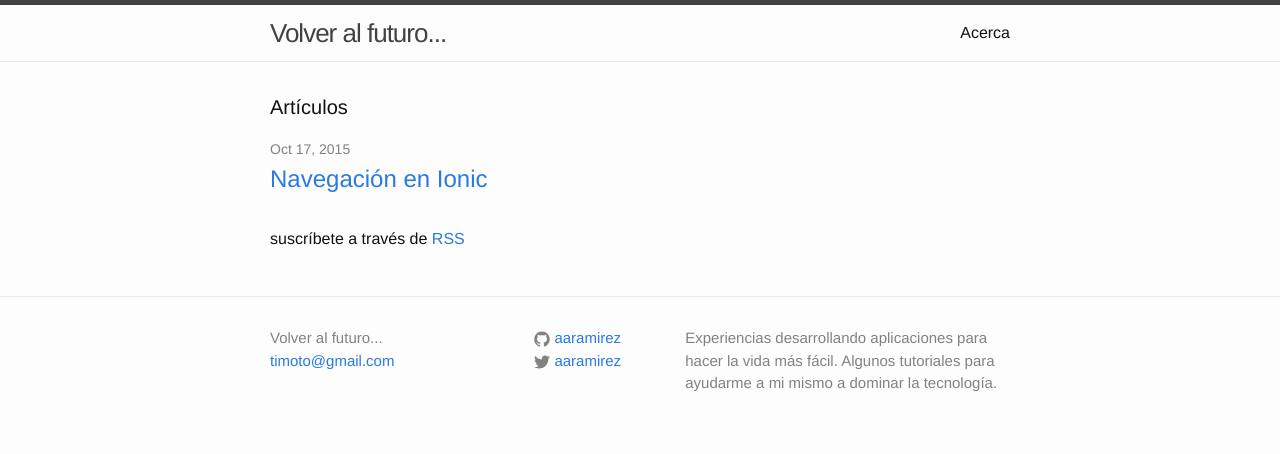
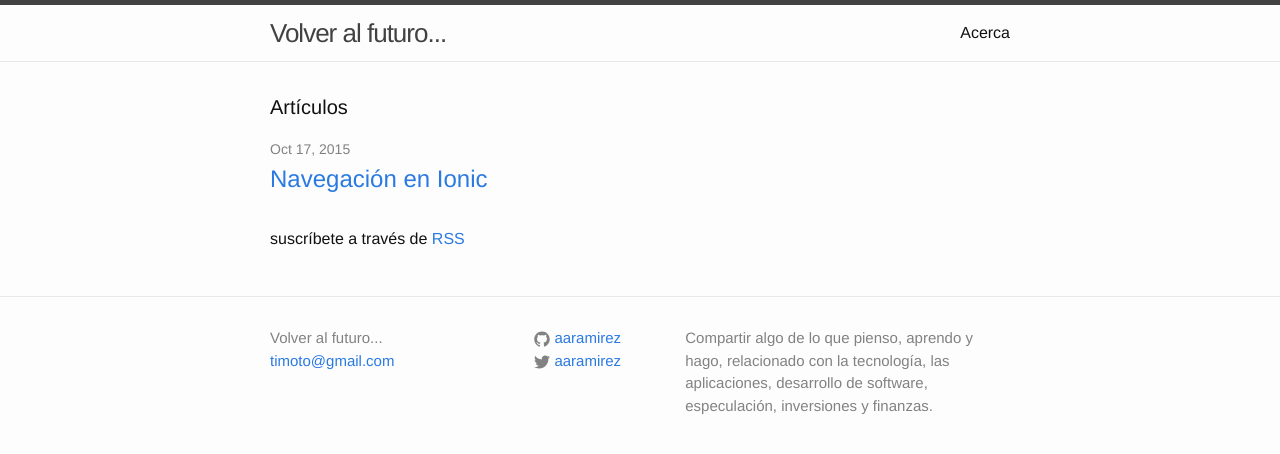
Before and after one commit to aaramirez/aaramirez.github.io, a Jekyll site: the page built from index.html, in a window 1280 px wide. Shown: the top 454 px of the page. Built offline with Jekyll 4.4.1, drawn with Linux system fonts in a browser that asks for light colours.

Commit message:
Cambio de tag line

```diff
--- a/_config.yml
+++ b/_config.yml
@@ -2,8 +2,8 @@
 title: Volver al futuro...
 email: timoto@gmail.com
 description: > # this means to ignore newlines until "baseurl:"
-  Experiencias desarrollando aplicaciones para hacer la vida más fácil. Algunos tutoriales
-  para ayudarme a mi mismo a dominar la tecnología.
+  Compartir algo de lo que pienso, aprendo y hago, relacionado con la tecnología,
+  las aplicaciones, desarrollo de software, especulación, inversiones y finanzas.
 baseurl: "" # the subpath of your site, e.g. /blog/
 url: "http://aaramirez.github.io" # the base hostname & protocol for your site
 twitter_username: aaramirez
```
